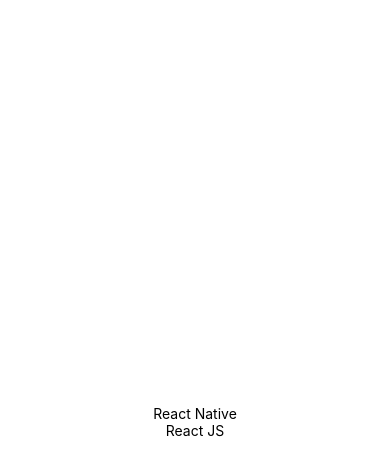
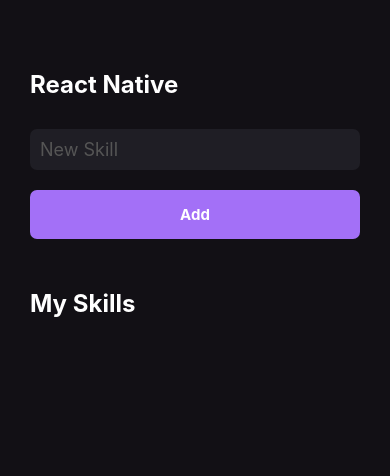
Before and after one commit to BrunoAPK/MySkills, a React Native app: screen / in a window 390 px wide. Shown: the top 476 px of the page. Built offline with nearby package versions, Linux system fonts and the light colour scheme.

Commit message:
adicionado e listando skills

```diff
--- a/App.js
+++ b/App.js
@@ -3,7 +3,5 @@
 
 
 export default function App() {
-  return (
-    <Home />
-  )
+  return <Home />
 }
--- a/src/pages/Home.js
+++ b/src/pages/Home.js
@@ -1,15 +1,98 @@
-import React from 'react';
-import { View, Text } from 'react-native';
+import React, { useState } from 'react';
+import {
+    View,
+    Text,
+    StyleSheet,
+    TextInput,
+    Platform,
+    TouchableOpacity
+ } from 'react-native';
 
 export function Home() {
+  const [newSkill, setNewSkill] = useState('');
+  const [mySkills, setMySkills] = useState([]);
+
+  function handleAddNewSkill() {
+      setMySkills(oldState => [...oldState, newSkill]);
+  }
+
   return (
-    <View style={{
-      flex: 1,
-      justifyContent: 'center',
-      alignItems: 'center'
-    }}>
-      <Text>React Native</Text>
-      <Text>React JS</Text>
+    <View style={styles.container}>
+      <Text style={styles.title}>React Native</Text>
+      <TextInput
+        style={styles.input}
+        placeholder="New Skill"
+        placeholderTextColor="#555"
+        onChangeText={setNewSkill}
+      />
+      <TouchableOpacity
+        style={styles.button}
+        activeOpacity={.7}
+        onPress={handleAddNewSkill}
+      >
+        <Text style={styles.buttonText}>Add</Text>
+      </TouchableOpacity>
+
+      <Text style={[styles.title, {marginVertical: 50}]}>
+          My Skills
+      </Text>
+
+      {
+        mySkills.map(skill => (
+            <TouchableOpacity key={skill} style={styles.buttonSkill}>
+                <Text style={styles.textSkill}>
+                    {skill}
+                </Text>
+            </TouchableOpacity>
+        ))
+      }
+
     </View>
   )
 }
+
+const styles = StyleSheet.create({
+    container: {
+        flex: 1,
+        backgroundColor: '#121015',
+        paddingVertical: 70,
+        paddingHorizontal: 30
+    },
+    title: {
+        color: '#fff',
+        fontSize: 24,
+        fontWeight: 'bold'
+    },
+    input: {
+        backgroundColor: '#1F1E25',
+        fontSize: 18,
+        color: '#fff',
+        padding: Platform.OS === 'ios'? 15 : 10,
+        marginTop: 30,
+        borderRadius: 7
+    },
+    button: {
+        backgroundColor: '#A370F7',
+        padding: 15,
+        borderRadius: 7,
+        alignItems: 'center',
+        marginTop: 20
+    },
+    buttonText: {
+        color: '#FFF',
+        fontSize: 15,
+        fontWeight: 'bold'
+    },
+    buttonSkill: {
+        backgroundColor: '#1F1E25',
+        padding: 15,
+        borderRadius: 50,
+        alignItems: 'center',
+        marginVertical: 10
+    },
+    textSkill: {
+        color: '#FFF',
+        fontSize:  22,
+        fontWeight: 'bold'
+    }
+});
```
